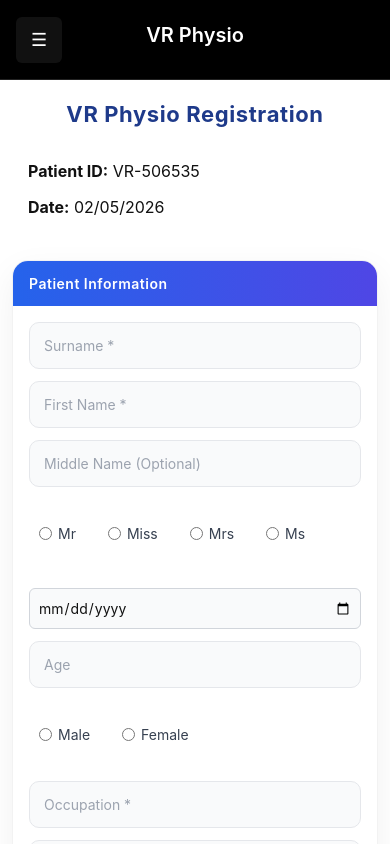
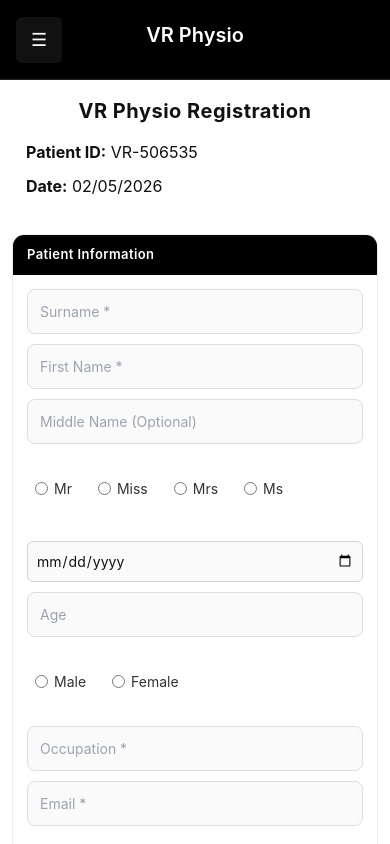
Before and after one commit to Rishwanth-M/Physio-Main, a React (Vite) app: page /registration in a window 390 px wide. Built offline with nearby package versions, Linux system fonts and the light colour scheme; no server answers.

Commit message:
Update ui.css

```diff
--- a/src/pages/registration/ui.css
+++ b/src/pages/registration/ui.css
@@ -1,24 +1,21 @@
 /* ===== GLOBAL ===== */
 body {
   font-family: "Inter", "Segoe UI", sans-serif;
-  background: linear-gradient(135deg, #eef6ff, #f8fafc);
+  background: #ffffff;
   margin: 0;
-  color: #1f2937;
+  color: #111;
 }
 
 /* ===== MAIN CONTAINER ===== */
 .container {
-  max-width: 1100px;
-  margin: 20px auto;
-  padding: 10px;
+  max-width: 1000px;
+  margin: 24px auto;
+  padding: 24px;
 
-  background: rgba(255, 255, 255, 0.75);
-  backdrop-filter: blur(16px);
+  background: #fff;
+  border-radius: 14px;
 
-  border-radius: 20px;
-  box-shadow: 0 25px 60px rgba(0, 0, 0, 0.08);
-
-  transition: 0.3s ease;
+  border: 1px solid #e5e5e5;
 }
 
 /* ===== HEADER ===== */
@@ -27,75 +24,65 @@ body {
   justify-content: space-between;
   align-items: center;
 
-  border-bottom: 1px solid rgba(0,0,0,0.06);
+  border-bottom: 1px solid #eee;
   padding-bottom: 14px;
 }
 
+/* LOGO */
 .logo {
-  height: 60px;
-  filter: drop-shadow(0 4px 10px rgba(0,0,0,0.1));
+  height: 50px;
 }
 
+/* CLINIC INFO */
 .clinic-info {
   text-align: right;
   font-size: 12px;
-  color: #6b7280;
+  color: #666;
   line-height: 1.5;
 }
 
 /* ===== TITLE ===== */
 .title {
   text-align: center;
-  font-size: 28px;
+  font-size: 26px;
   font-weight: 700;
-  margin-top: 22px;
-  color: #1e3a8a;
-  letter-spacing: 0.6px;
+  margin-top: 20px;
+  letter-spacing: 0.5px;
 }
 
-/* ===== PATIENT ID ===== */
+/* ===== PATIENT INFO ===== */
 .patient-id {
   display: flex;
   justify-content: space-between;
   margin-top: 12px;
   font-size: 14px;
-  color: #4b5563;
+  color: #555;
 }
 
-/* ===== SECTION CARD ===== */
+/* ===== SECTION ===== */
 .section {
-  margin-top: 25px;
-
-  border-radius: 16px;
-  background: white;
-
-  box-shadow: 0 12px 35px rgba(0, 0, 0, 0.06);
+  margin-top: 22px;
+  border-radius: 12px;
+  background: #fff;
+  border: 1px solid #eee;
   overflow: hidden;
-
-  border: 1px solid rgba(0,0,0,0.05);
-  transition: 0.25s;
 }
 
-.section:hover {
-  transform: translateY(-2px);
-  box-shadow: 0 18px 45px rgba(0, 0, 0, 0.08);
-}
-
-/* ===== SECTION HEADER ===== */
+/* ===== SECTION TITLE ===== */
 .section-title {
-  background: linear-gradient(90deg, #2563eb, #4f46e5);
-  color: white;
-  padding: 12px 16px;
+  background: #000;
+  color: #fff;
+  padding: 10px 14px;
+  font-size: 13px;
   font-weight: 600;
-  font-size: 14px;
-  letter-spacing: 0.5px;
+  letter-spacing: 0.4px;
 }
 
 /* ===== ROW ===== */
 .row {
   display: flex;
-  gap: 14px;
-  padding: 16px;
+  gap: 12px;
+  padding: 14px;
   flex-wrap: wrap;
 }
 
@@ -104,27 +91,20 @@ body {
   flex: 1;
   min-width: 180px;
 
-  padding: 12px 14px;
-  border-radius: 10px;
+  padding: 11px 12px;
+  border-radius: 8px;
 
-  border: 1px solid #e5e7eb;
-  background: #f9fafb;
+  border: 1px solid #ddd;
+  background: #fafafa;
 
   font-size: 14px;
-
-  transition: all 0.25s ease;
-}
-
-.input:hover {
-  background: #ffffff;
+  transition: 0.2s;
 }
 
 .input:focus {
-  border-color: #3b82f6;
-  background: white;
+  border-color: #000;
+  background: #fff;
   outline: none;
-
-  box-shadow: 0 0 0 3px rgba(59, 130, 246, 0.15);
 }
 
 /* ===== FULL WIDTH ===== */
@@ -132,17 +112,17 @@ body {
   width: 100%;
 }
 
-/* ===== RADIO / CHECKBOX ===== */
+/* ===== CHECKBOX / RADIO ===== */
 .checkbox-group,
 .radio-box,
 .radio-grid {
   display: flex;
-  gap: 20px;
-  padding: 14px 16px;
+  gap: 16px;
+  padding: 14px;
   flex-wrap: wrap;
 
   font-size: 14px;
-  color: #374151;
+  color: #333;
 }
 
 .checkbox-group label,
@@ -153,98 +133,87 @@ body {
   gap: 6px;
   cursor: pointer;
 
-  padding: 6px 10px;
-  border-radius: 8px;
-  transition: 0.2s;
-}
-
-.checkbox-group label:hover,
-.radio-box label:hover,
-.radio-grid label:hover {
-  background: rgba(37, 99, 235, 0.08);
+  padding: 6px 8px;
+  border-radius: 6px;
 }
 
 /* ===== TEXTAREA ===== */
 .textarea {
   width: 100%;
-  min-height: 110px;
+  min-height: 100px;
 
-  padding: 14px;
-  border-radius: 10px;
+  padding: 12px;
+  border-radius: 8px;
 
-  border: 1px solid #e5e7eb;
-  background: #f9fafb;
+  border: 1px solid #ddd;
+  background: #fafafa;
 
   font-size: 14px;
-  transition: 0.25s;
+  transition: 0.2s;
 }
 
 .textarea:focus {
-  border-color: #3b82f6;
-  background: white;
+  border-color: #000;
+  background: #fff;
   outline: none;
-
-  box-shadow: 0 0 0 3px rgba(59, 130, 246, 0.15);
 }
 
 /* ===== BUTTON ===== */
 .btn {
-  margin-top: 30px;
-  padding: 14px;
+  margin-top: 24px;
+  padding: 12px;
 
-  background: linear-gradient(135deg, #2563eb, #1e40af);
-  color: white;
+  background: #000;
+  color: #fff;
 
   border: none;
-  border-radius: 12px;
+  border-radius: 8px;
 
   cursor: pointer;
   font-weight: 600;
-
   width: 100%;
 
-  transition: 0.25s;
+  transition: 0.2s;
 }
 
 .btn:hover {
-  transform: translateY(-2px);
-  box-shadow: 0 12px 25px rgba(37, 99, 235, 0.3);
+  opacity: 0.85;
 }
 
 .btn-black {
-  background: linear-gradient(135deg, #111827, #374151);
+  background: #000;
 }
 
 /* ===== MOBILE ===== */
 @media (max-width: 768px) {
 
   .content {
-  width: 100%;
-  flex: 1;
-
-  display: flex;
-  justify-content: center;
-  align-items: flex-start; /* ✅ important */
-
-  padding: 0; /* remove side gap */
-}
+    padding: 0;
+    align-items: flex-start;
+  }
 
   .container {
-    width: 100% !important;
-    max-width: 100% !important;
-
-    margin: 0 !important;
+    width: 100%;
+    margin: 0;
     padding: 16px 12px;
 
-    border-radius: 0 !important;
-    box-shadow: none !important;
+    border-radius: 0;
+    border: none;
+  }
 
-    background: transparent;
+  .header {
+    flex-direction: column;
+    gap: 10px;
+    text-align: center;
+  }
+
+  .clinic-info {
+    text-align: center;
   }
 
   .row {
     flex-direction: column;
-    gap: 12px;
+    gap: 10px;
   }
 
   .patient-id {
@@ -253,50 +222,16 @@ body {
   }
 
   .title {
-    font-size: 22px;
+    font-size: 20px;
   }
 
   .input {
-    min-width: 100%;
+    width: 100%;
   }
 
   .checkbox-group,
   .radio-box,
   .radio-grid {
-    gap: 12px;
+    gap: 10px;
   }
 }
-
-@media (max-width: 768px) {
-
-  /* TOP SECTION WRAPPER */
-  .top-info {
-    padding: 16px 14px;
-  }
-
-  /* TITLE */
-  .title {
-    font-size: 22px;
-    text-align: center;
-    margin-bottom: 12px;
-  }
-
-  /* PATIENT + DATE BLOCK */
-  .patient-id {
-    display: flex;
-    flex-direction: column; /* stack neatly */
-    gap: 6px;
-
-    background: rgba(255,255,255,0.6);
-    padding: 12px;
-    border-radius: 10px;
-
-    font-size: 14px;
-  }
-
-  /* LABEL STYLE */
-  .patient-id strong {
-    color: #1e3a8a;
-    font-weight: 600;
-  }
-}
```
